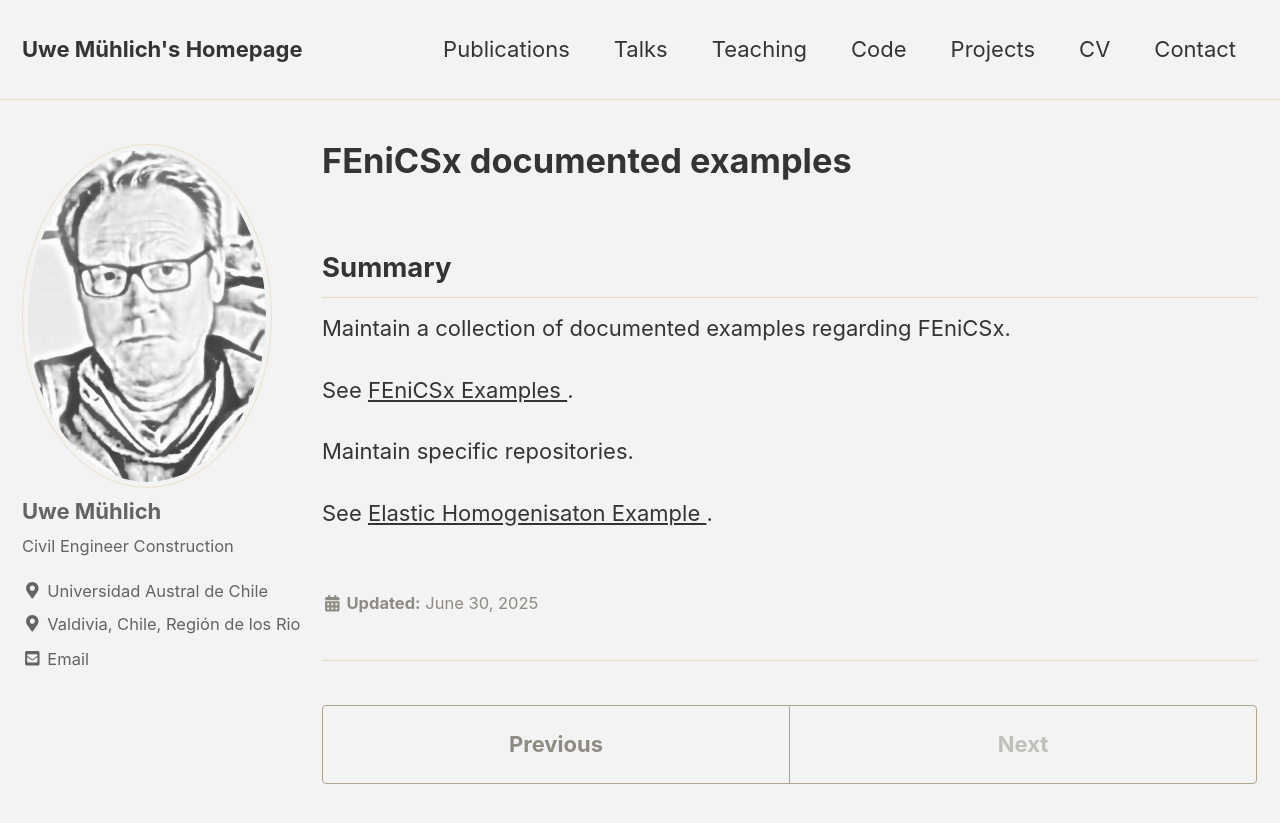
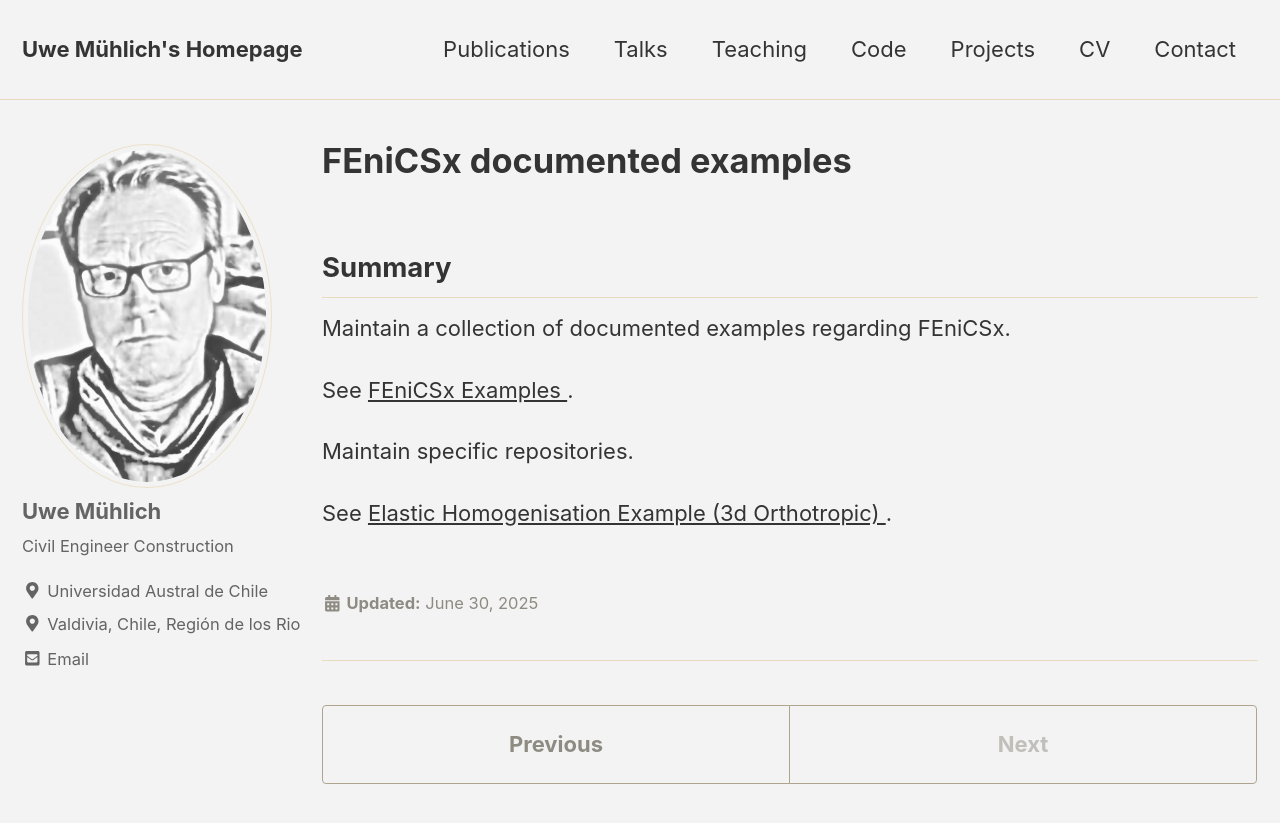
Before and after one commit to UweMuehlich/MyAcademic, a Jekyll site: the page built from _projects/p4.md, in a window 1280 px wide and 900 px high. Shown: the top 823 px of the window. Built offline with Jekyll 4.4.1, drawn with Linux system fonts in a browser that asks for light colours; nearby versions of some CDN libraries.

Commit message:
Update p4.md

```diff
--- a/_projects/p4.md
+++ b/_projects/p4.md
@@ -18,4 +18,4 @@ See <a href="https://uwemuehlich.github.io/FEniCSxDocumentedExamplesUACh/html/"
 
 Maintain specific repositories.
 
-See <a href="https://github.com/UweMuehlich/Elastic_Homogenization3D_Orthotropic" class="uline" target="_blank">Elastic Homogenisaton Example </a> .
+See <a href="https://github.com/UweMuehlich/Elastic_Homogenization3D_Orthotropic" class="uline" target="_blank">Elastic Homogenisation Example (3d Orthotropic) </a> .
```
